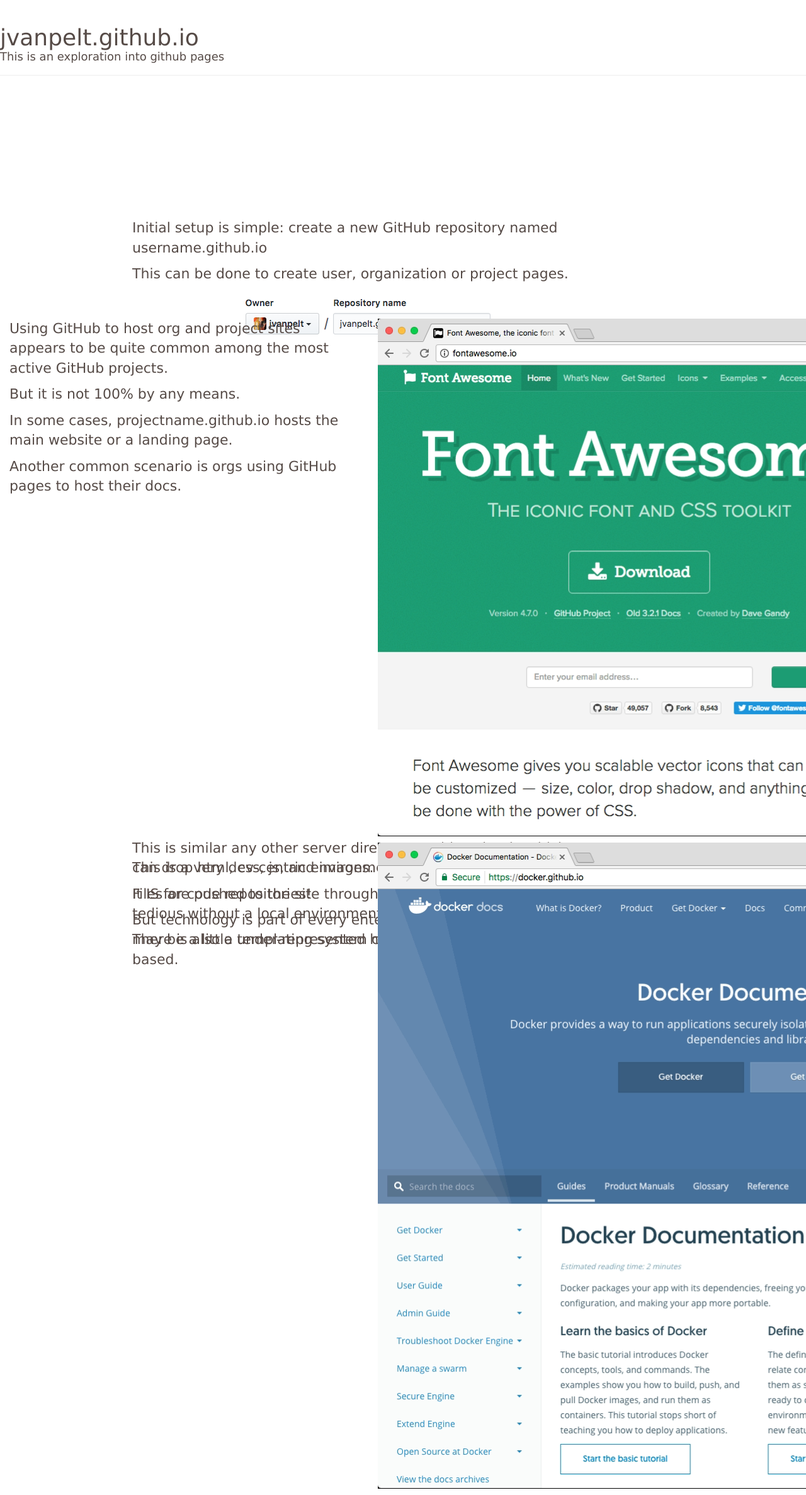
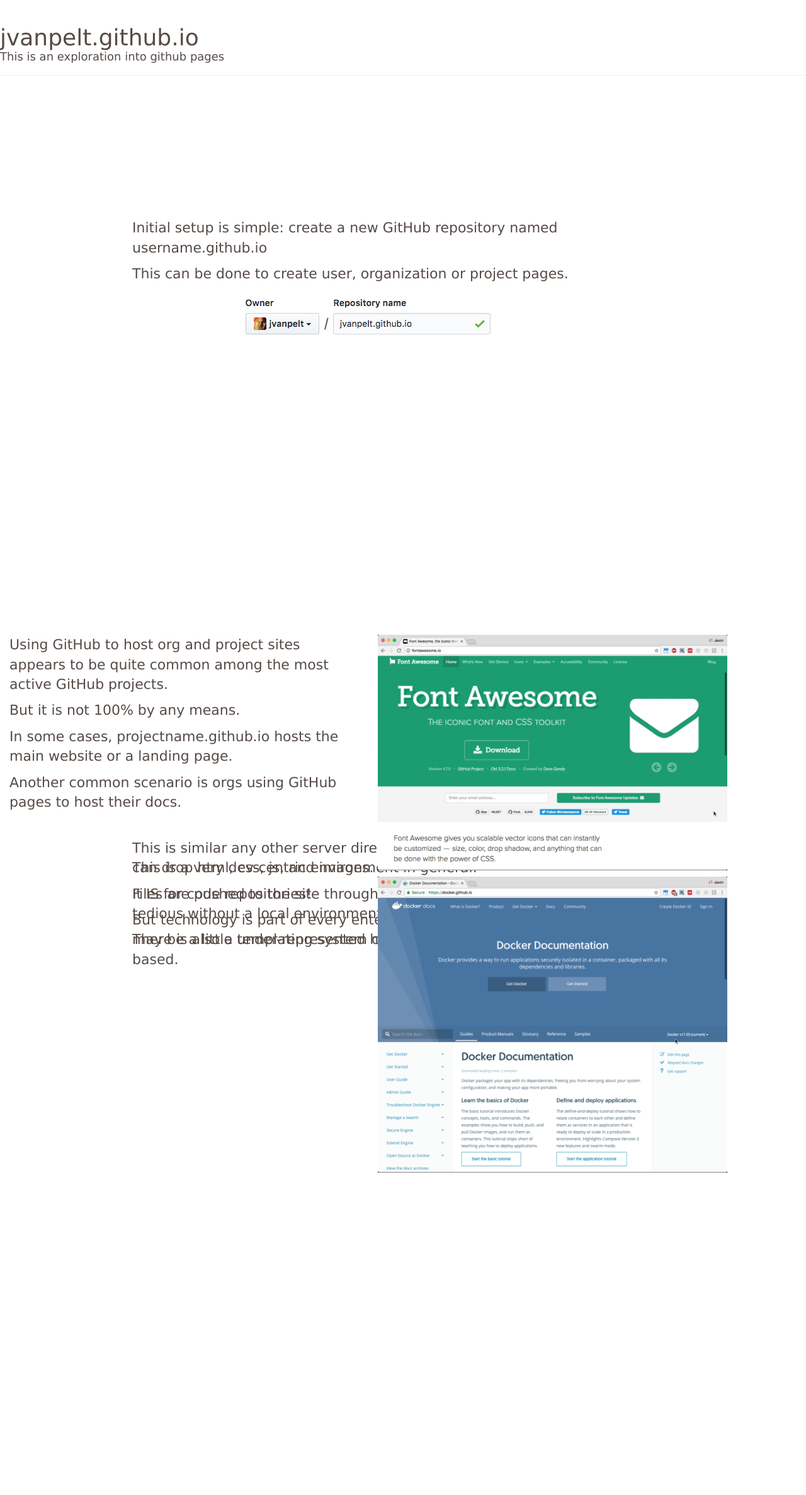
Before and after one commit to jvanpelt/jvanpelt.github.io, a Jekyll site: the page built from index.html, in a window 1280 px wide. Shown: the whole page at 63% size. Built offline with Jekyll 4.4.1, drawn with Linux system fonts in a browser that asks for light colours; after the commit the page ends 1890 px from its top, so only the background shows below that.

Commit message:
working on content

```diff
--- a/index.html
+++ b/index.html
@@ -58,9 +58,9 @@
             </div>
 
             <div class="col-sm-6">
-                <p><img src="{{site.baseurl}}/resources/img/fontawesome.io.png" alt="" /></p>
+                <p><img src="{{site.baseurl}}/resources/img/fontawesome.io.png" class="img-responsive" alt="" /></p>
 
-				<p><img src="{{site.baseurl}}/resources/img/docker.github.io.png" alt="" /></p>
+				<p><img src="{{site.baseurl}}/resources/img/docker.github.io.png" class="img-responsive" alt="" /></p>
             </div>
         </div>
     </div>
```
